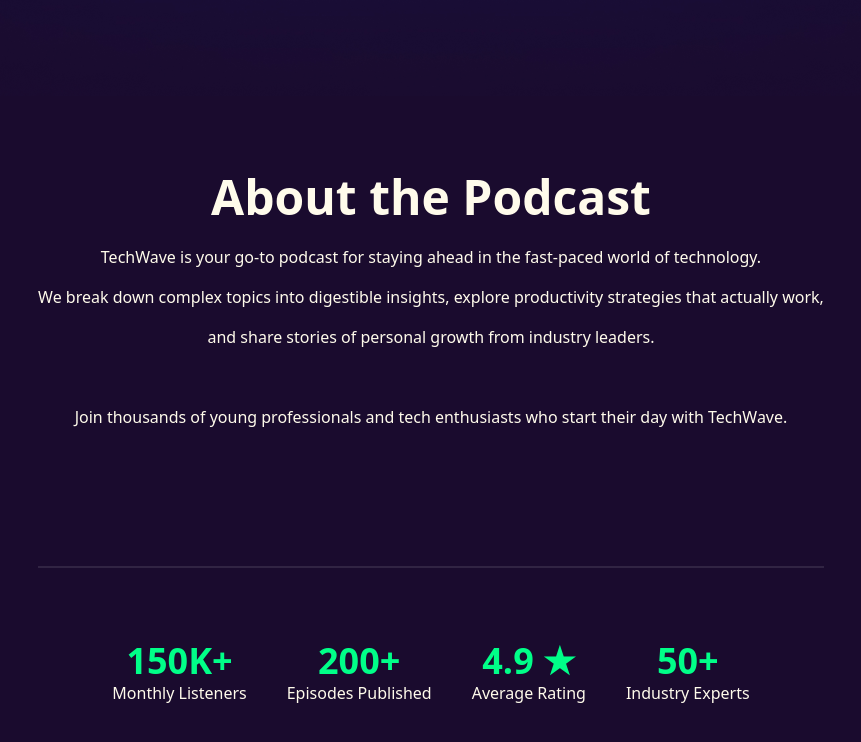
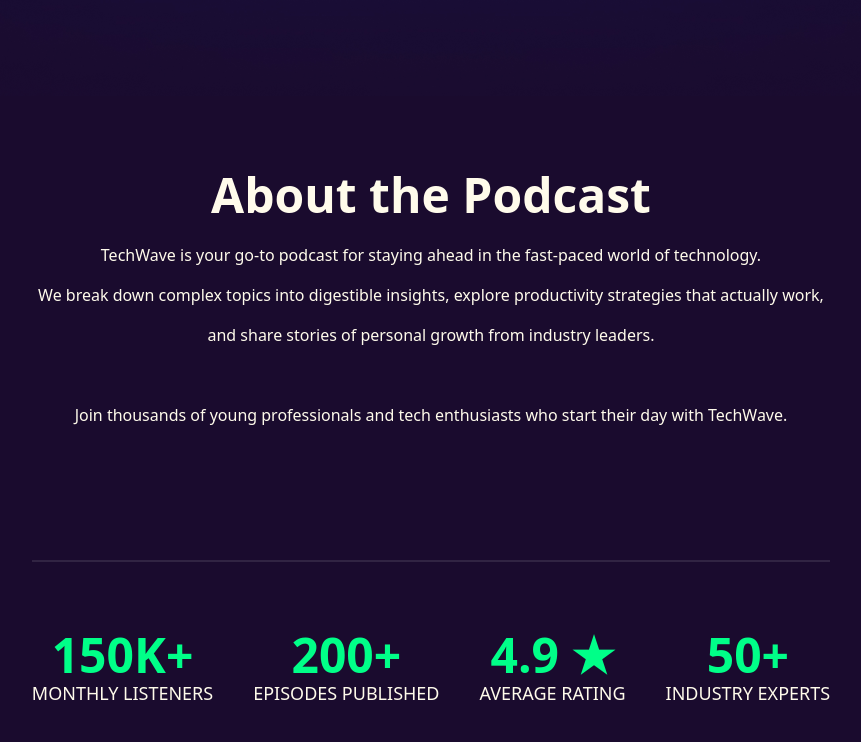
Before and after one commit to mdmostafiz755-ops/B13-A02-TechWave, a plain HTML site: page index.html in a window 1280 px wide. Shown: the part 756-1498 px from the top of the page, without its empty margins (209-1070 px from the left). Drawn offline with nearby package versions, Linux system fonts and the light colour scheme.

Commit message:
refined about section

```diff
--- a/index.html
+++ b/index.html
@@ -61,20 +61,20 @@
             <hr class=" border border-[1px] border-[rgba(255,255,255,0.1)] max-w-[1200px]">
             <div class="flex gap-10 justify-center items-center text-center">
                 <div class="">
-                    <h3 class="font-bold text-[#00FF88] text-4xl">150K+</h3>
-                    <p class="text-amber-50">Monthly Listeners</p>
+                    <h3 class="font-black text-[#00FF88] text-5xl">150K+</h3>
+                    <p class="text-amber-50 uppercase text-lg">Monthly Listeners</p>
                 </div>
                 <div>
-                    <h3 class="font-bold text-[#00FF88] text-4xl">200+</h3>
-                    <p class="text-amber-50">Episodes Published</p>
+                    <h3 class="font-black text-[#00FF88] text-5xl">200+</h3>
+                    <p class="text-amber-50 uppercase text-lg">Episodes Published</p>
                 </div>
                 <div>
-                    <h3 class="font-bold text-[#00FF88] text-4xl">4.9 ★</h3>
-                    <p class="text-amber-50">Average Rating</p>
+                    <h3 class="font-black text-[#00FF88] text-5xl">4.9 ★</h3>
+                    <p class="text-amber-50 uppercase text-lg">Average Rating</p>
                 </div>
                 <div>
-                    <h3 class="font-bold text-[#00FF88] text-4xl">50+</h3>
-                    <p class="text-amber-50">Industry Experts</p>
+                    <h3 class="font-black text-[#00FF88] text-5xl">50+</h3>
+                    <p class="text-amber-50 uppercase text-lg">Industry Experts</p>
                 </div>
             </div>
         </section>
```
